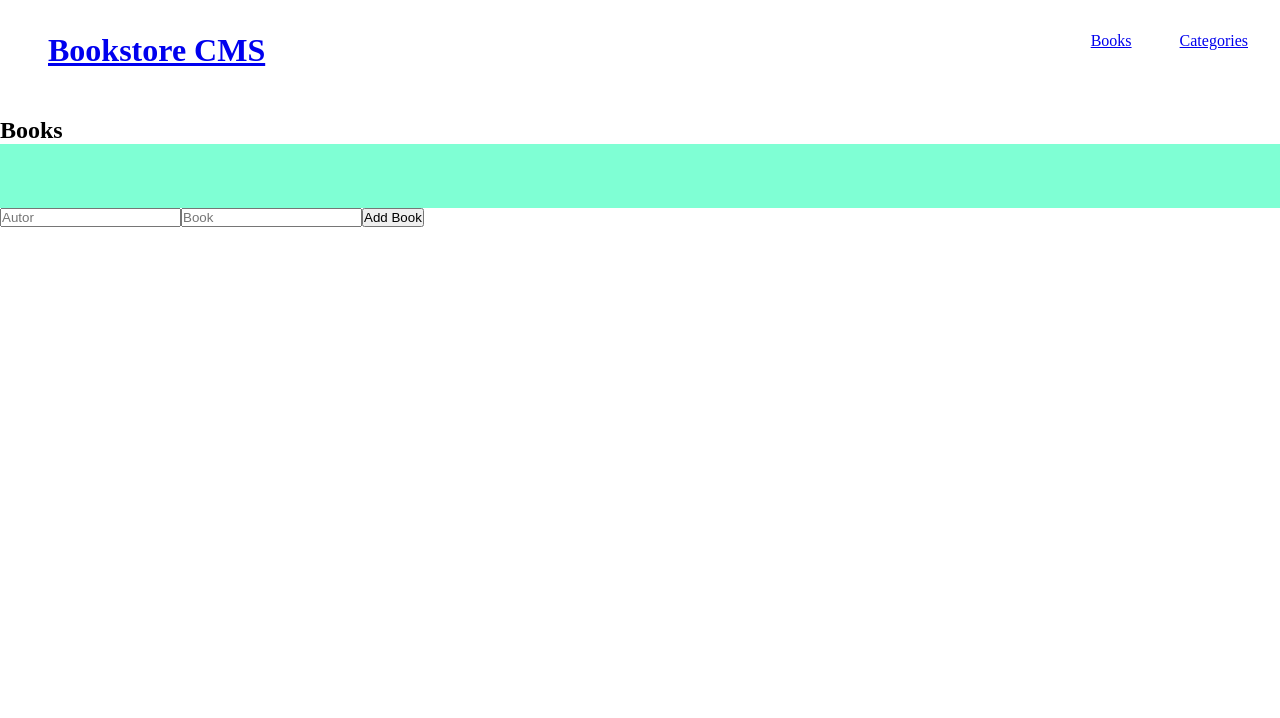
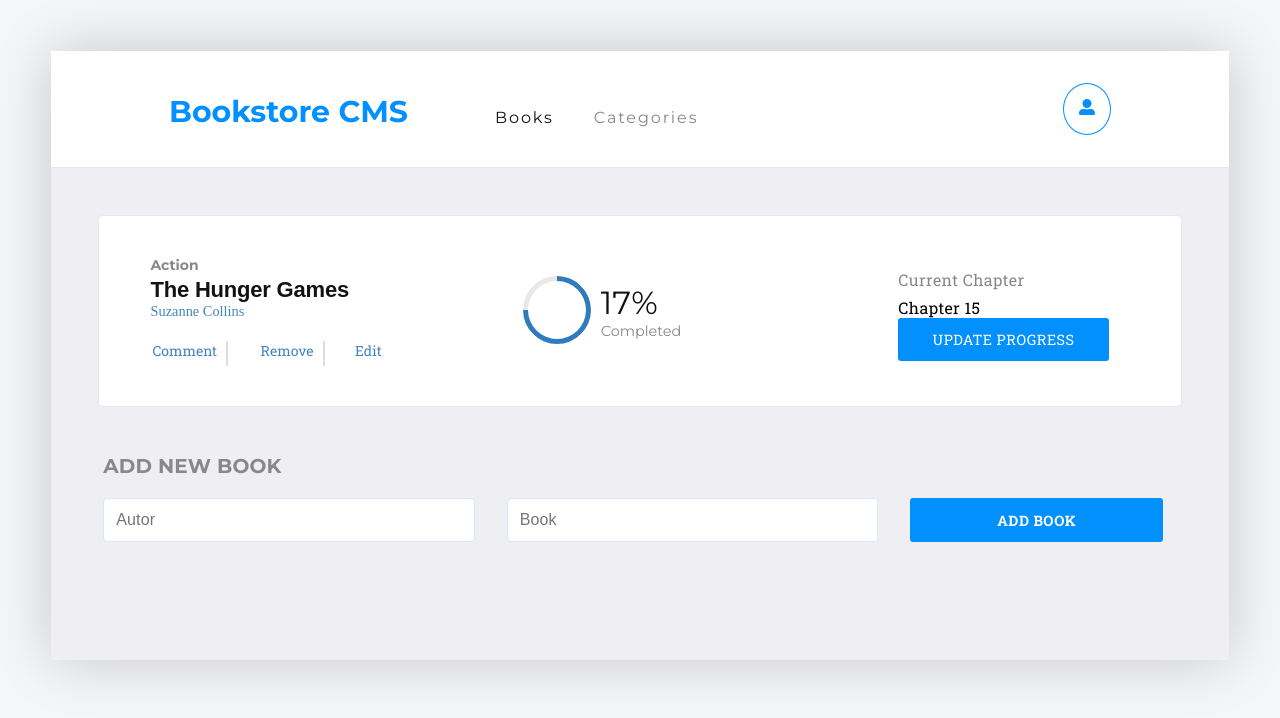
Before and after one commit to digia3d/Bookstore, a React (Create React App) app: page / in a window 1280 px wide. Shown: the top 718 px of the page. Built offline with nearby package versions, Linux system fonts and the light colour scheme.

Commit message:
Add style end fix linters errors

```diff
--- a/package.json
+++ b/package.json
@@ -11,6 +11,7 @@
     "prop-types": "^15.8.1",
     "react": "^18.2.0",
     "react-dom": "^18.2.0",
+    "react-icons": "^4.4.0",
     "react-redux": "^8.0.2",
     "react-router-dom": "^6.3.0",
     "react-scripts": "5.0.1",
--- a/src/App.css
+++ b/src/App.css
@@ -1,24 +1,335 @@
+@import url('https://fonts.googleapis.com/css2?family=Montserrat:wght@400;500;700&display=swap');
+@import url('https://fonts.googleapis.com/css2?family=Roboto+Slab:wght@400;500;700&display=swap');
+
 * {
   box-sizing: border-box;
   margin: 0;
   padding: 0;
 }
 
-header {
-  display: flex;
-  justify-content: space-between;
-  flex-direction: row;
-  margin: 2rem 2rem 3rem 3rem;
+body {
+  padding: 4%;
+  background-color: #f5f6fa;
 }
 
-.mein-links {
+#root {
+  margin: 0;
+  padding: 0 0 8%;
+  border-radius: 4px;
+  box-shadow: 0 0 60px 0 rgba(0, 0, 0, 0.194);
+  background-color: #e7e7e871;
+}
+
+.header {
+  background: #fff;
   display: flex;
-  gap: 3rem;
+  align-items: center;
+  justify-content: space-between;
+  padding: 2rem 10%;
+  position: relative;
+  border-bottom: 1px solid #e8e8e8;
+}
+
+nav {
+  font-size: 2.5rem;
+  color: #0290ff;
+  display: flex;
+}
+
+.mein-links_list {
+  list-style: none;
+  display: flex;
+  flex-grow: 1;
+  align-items: center;
+  justify-content: center;
+  gap: 40px;
+}
+
+h1 {
+  margin: 0.375rem 2.938rem 0.125rem 0;
+  font-family: 'Montserrat', sans-serif;
+  font-size: 1.875rem;
+  font-weight: bold;
+  font-stretch: normal;
+  font-style: normal;
+  letter-spacing: normal;
+  color: #0290ff;
+}
+
+a {
+  text-decoration: none;
+}
+
+.meinLinkB {
+  font-family: 'Montserrat', sans-serif;
+  font-size: 1rem;
+  font-weight: normal;
+  font-stretch: normal;
+  font-style: normal;
+  line-height: normal;
+  letter-spacing: 1.9px;
+  color: #121212;
+}
+
+.meinLinkC {
+  opacity: 0.5;
+  font-family: 'Montserrat', sans-serif;
+  font-size: 1rem;
+  font-weight: normal;
+  font-stretch: normal;
+  font-style: normal;
+  line-height: normal;
+  letter-spacing: 1.9px;
+  color: #121212;
+}
+
+.mein-container {
+  padding: 4%;
 }
 
 .container {
+  border: 1px solid #e8e8e8;
+  background: #fff;
+  padding: 2.5rem 1.5rem;
   display: flex;
-  gap: 8rem;
-  background-color: aquamarine;
-  padding: 2rem;
+  align-items: center;
+  justify-content: space-between;
+  border-radius: 5px;
 }
+
+ul {
+  list-style: none;
+  display: flex;
+}
+
+.avatar {
+  border: 1px solid #0290ff;
+  padding: 15px;
+  border-radius: 50%;
+}
+
+.avatar svg {
+  font-size: 1rem;
+  color: #0290ff;
+}
+
+.left-container {
+  display: flex;
+  flex-direction: column;
+  padding-left: 1.7rem;
+  width: 25%;
+}
+
+.second-container {
+  display: flex;
+  width: 25%;
+  align-items: center;
+}
+
+.last-container {
+  display: flex;
+  flex-direction: column;
+  padding-right: 3rem;
+  width: 25%;
+}
+
+.category {
+  margin: 0 2.438rem 0 0;
+  opacity: 0.5;
+  font-family: 'Montserrat', sans-serif;
+  font-size: 0.875rem;
+  font-weight: bold;
+  font-stretch: normal;
+  font-style: normal;
+  line-height: normal;
+  letter-spacing: normal;
+  color: #121212;
+}
+
+h2 {
+  width: 13rem;
+  margin: 0.188rem 20.188rem 0 0;
+  font-family: 'RobotoSlab', sans-serif;
+  font-size: 1.375rem;
+  font-weight: bold;
+  font-stretch: normal;
+  font-style: normal;
+  line-height: normal;
+  letter-spacing: -0.2px;
+  color: #121212;
+}
+
+.chapter {
+  margin-top: 0.438rem;
+  font-size: 1rem;
+  letter-spacing: 0.4px;
+  font-family: "Roboto Slab", serif;
+  font-weight: 300;
+  color: #121212;
+  opacity: 0.5;
+}
+
+.ulbutton {
+  font-family: "Roboto Slab", serif;
+  background-color: transparent;
+  border: none;
+  color: #4386bf;
+  font-size: 0.875rem;
+  font-weight: 300;
+  align-items: center;
+  cursor: pointer;
+}
+
+.ulbutton1 {
+  font-family: "Roboto Slab", serif;
+  background-color: transparent;
+  border: none;
+  color: #4386bf;
+  font-size: 0.875rem;
+  font-weight: 300;
+  align-items: center;
+  cursor: pointer;
+  padding-right: 9px;
+}
+
+.nav-tabs {
+  display: flex;
+  margin-top: 1.3rem;
+  justify-content: space-between;
+}
+
+.btn-com {
+  height: 25px;
+  border-right: 2px #dadde1 solid;
+  margin-left: 2px;
+}
+
+.form-title {
+  font-size: 1.25rem;
+  font-weight: 700;
+  letter-spacing: 0.18px;
+  color: #888;
+  font-family: "Montserrat", sans-serif;
+}
+
+.form-group {
+  margin-bottom: 1.5rem;
+  margin-left: 3.25rem;
+}
+
+.form-body {
+  margin-top: 20px;
+  display: flex;
+  grid-gap: 32px;
+  gap: 32px;
+}
+
+input {
+  padding: 12px;
+  border-radius: 4px;
+  border: 1px solid #d8e6f7;
+  background-color: #fff;
+  font-size: 1rem;
+  letter-spacing: 0.15px;
+  color: #121212;
+  width: 33%;
+}
+
+.author {
+  color: #4386bf;
+  font-size: 0.9rem;
+  font-weight: 300;
+}
+
+.text-center {
+  font-family: "Montserrat", sans-serif;
+  color: #121212;
+  font-size: 2rem;
+}
+
+.progress-bar {
+  font-family: "Montserrat", sans-serif;
+  color: #121212;
+  opacity: 0.5;
+  font-size: 00.9rem;
+}
+
+.submit {
+  cursor: pointer;
+  width: 22.5%;
+  padding: 12px;
+  border-radius: 3px;
+  background-color: #0290ff;
+  border: none;
+  letter-spacing: 0.5px;
+  color: #fff;
+  font-size: 0.9rem;
+  font-weight: 700;
+  font-family: "Roboto Slab", serif;
+}
+
+.update {
+  cursor: pointer;
+  padding: 12px;
+  border-radius: 3px;
+  background-color: #0290ff;
+  border: none;
+  letter-spacing: 0.5px;
+  color: #fff;
+  font-size: 0.9rem;
+  font-weight: 300;
+  font-family: "Roboto Slab", serif;
+}
+
+h4 {
+  margin-top: 0.438rem;
+  font-size: 1rem;
+  letter-spacing: 0.4px;
+  font-family: "Roboto Slab", serif;
+  font-weight: 300;
+}
+
+.circular-progress-container {
+  width: 5.625rem;
+  height: 5.625rem;
+  padding: 0.63rem 0.625rem 0.75rem 0.75rem;
+  display: flex;
+  justify-content: center;
+  align-items: center;
+}
+
+.circular-progress {
+  position: absolute;
+  border-radius: 50%;
+  width: 4.25rem;
+  height: 4.25rem;
+  border: 5px solid #307bbe;
+  border-left-color: #e8e8e8;
+  -webkit-transform: rotate(45deg);
+  transform: rotate(45deg);
+}
+
+.check-stat {
+  display: flex;
+  flex-direction: column;
+  justify-content: center;
+  align-items: center;
+  margin: 3rem;
+}
+
+.stat {
+  cursor: pointer;
+  padding: 25px;
+  border-radius: 3px;
+  background-color: #0290ff;
+  border: none;
+  letter-spacing: 0.5px;
+  color: #fff;
+  font-size: 0.9rem;
+  font-weight: 300;
+  font-family: "Roboto Slab", serif;
+}
+
+.status {
+  font-size: 2.8rem;
+}
--- a/src/App.js
+++ b/src/App.js
@@ -14,7 +14,6 @@ function App() {
         <Header />
         <Routes>
           <Route exact path="/" element={<Books />} />
-          <Route exact path="Books" element={<Books />} />
           <Route path="Categories" element={<Categories />} />
         </Routes>
       </Router>
--- a/src/components/Book.js
+++ b/src/components/Book.js
@@ -2,6 +2,7 @@ import React from 'react';
 import PropTypes from 'prop-types';
 import { useDispatch } from 'react-redux';
 import { removeBook } from '../redux/books/books';
+import CircularProgress from './circuralProgres';
 
 const Book = ({
   id, title, author, category, currentChapter, progress,
@@ -11,23 +12,33 @@ const Book = ({
   return (
     <section className="container">
       <div className="left-container">
-        <span>{category}</span>
+        <span className="category">{category}</span>
         <h2>{title}</h2>
-        <p>{author}</p>
-        <ul>
-          <li><button type="button">Comment</button></li>
-          <li><button type="button" onClick={() => dispatch(removeBook(id))}>Remove</button></li>
-          <li><button type="button">Edit</button></li>
-        </ul>
+        <p className="author">{author}</p>
+        <div className="nav-tabs">
+          <div className="btn-com">
+            <button className="ulbutton1" type="button">Comment</button>
+          </div>
+          <div className="btn-com">
+            <button className="ulbutton1" type="button" onClick={() => dispatch(removeBook(id))}>Remove</button>
+          </div>
+          <div>
+            <button className="ulbutton" type="button">Edit</button>
+          </div>
+
+        </div>
       </div>
       <div className="second-container">
-        <h2>{`${progress}%`}</h2>
-        <span>Completed</span>
+        <CircularProgress />
+        <div>
+          <p className="text-center">{`${progress}%`}</p>
+          <span className="progress-bar">Completed</span>
+        </div>
       </div>
       <div className="last-container">
-        <span>Current Chapter</span>
-        <h3>{currentChapter}</h3>
-        <button type="button">Update Progres</button>
+        <span className="chapter">Current Chapter</span>
+        <h4>{currentChapter}</h4>
+        <button className="update" type="button">UPDATE PROGRESS</button>
       </div>
     </section>
   );
--- a/src/components/Form.js
+++ b/src/components/Form.js
@@ -26,11 +26,12 @@ export default function Form() {
     setCategory('');
   };
   return (
-    <div>
+    <div className="form-group">
+      <h3 className="form-title">ADD NEW BOOK</h3>
       <form className="form-body" onSubmit={handleSubmit}>
         <input type="text" name="autor" placeholder="Autor" onChange={(e) => setAuthor(e.target.value)} />
         <input type="text" name="book" placeholder="Book" onChange={(e) => setBook(e.target.value)} />
-        <button type="submit">Add Book</button>
+        <button className="submit" type="submit">ADD BOOK</button>
       </form>
     </div>
   );
--- a/src/components/Header.js
+++ b/src/components/Header.js
@@ -1,15 +1,21 @@
 import React from 'react';
+import { FaUserAlt } from 'react-icons/fa';
 
 import { Link } from 'react-router-dom';
 
 function Header() {
   return (
     <header className="header">
-      <Link className="title" to="/"><h1>Bookstore CMS</h1></Link>
       <nav className="mein-links">
-        <Link className="meinLink" to="/Books">Books</Link>
-        <Link className="meinLink" to="/Categories">Categories</Link>
+        <ul className="mein-links_list">
+          <li className="title"><h1>Bookstore CMS</h1></li>
+          <li><Link className="meinLinkB" to="/">Books</Link></li>
+          <li><Link className="meinLinkC" to="/Categories">Categories</Link></li>
+        </ul>
       </nav>
+      <div className="avatar">
+        <FaUserAlt />
+      </div>
     </header>
   );
 }
--- /dev/null
+++ b/src/components/circuralProgres.js
@@ -0,0 +1,7 @@
+const CircularProgress = () => (
+  <div className="circular-progress-container">
+    <div className="circular-progress" />
+  </div>
+);
+
+export default CircularProgress;
--- a/src/components/pages/Books.js
+++ b/src/components/pages/Books.js
@@ -8,8 +8,7 @@ function Books() {
   const books = useSelector((state) => state.books);
   return (
     <>
-      <h2>Books</h2>
-      <section className="container">
+      <section className="mein-container">
         <div className="data">
           {
             books.map((book) => (
@@ -19,7 +18,7 @@ function Books() {
                 title={book.title}
                 author={book.author}
                 currentChapter="Chapter 15"
-                category="action"
+                category="Action"
                 progress={17}
               />
             ))
--- a/src/redux/books/books.js
+++ b/src/redux/books/books.js
@@ -5,7 +5,18 @@ const ADD_BOOK = 'bookStore/books/ADD_BOOK';
 const REMOVE_BOOK = 'bookStore/books/REMOVE_BOOK';
 const API_URL = 'https://us-central1-bookstore-api-e63c8.cloudfunctions.net/bookstoreApi/apps/alms293dJxSdOD0eklKU/books';
 
-const initialState = [];
+const initialState = [
+  {
+    item_id: 'mock-1',
+    category: 'Action',
+    title: 'The Hunger Games',
+    author: 'Suzanne Collins',
+    progress: {
+      currentChapter: 'Chapter 17',
+      completed: '64',
+    },
+  },
+];
 let newBookID = 0;
 
 function addBook({ title, author }) {
--- a/src/redux/categories/categories.js
+++ b/src/redux/categories/categories.js
@@ -2,18 +2,16 @@ const CHECK_STATUS = 'bookStore/categories/CHECK_STATUS';
 
 const initialCategoryState = [];
 
-const checkStatus = () => ({
-  type: CHECK_STATUS,
-});
-
 const bookStat = (state = initialCategoryState, action) => {
   switch (action.type) {
     case CHECK_STATUS:
-      return 'UNDER_CONSTRUCTION';
+      return 'UNDER CONSTRUCTION';
     default:
       return state;
   }
 };
 
-export { checkStatus };
+export const checkStatus = () => ({
+  type: CHECK_STATUS,
+});
 export default bookStat;
```
Also changed, not shown: src/components/pages/Categories.js (+8 -4 lines), 1 other file (tests, documents, lock files or other folders).
